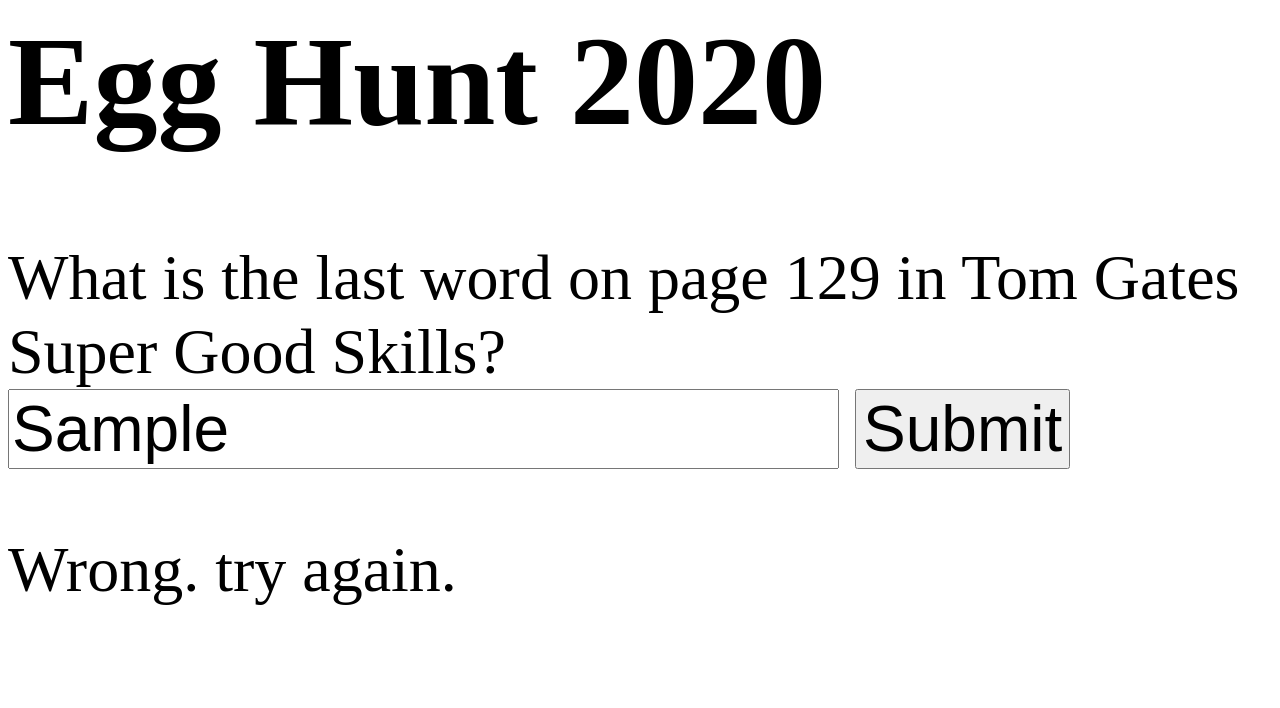
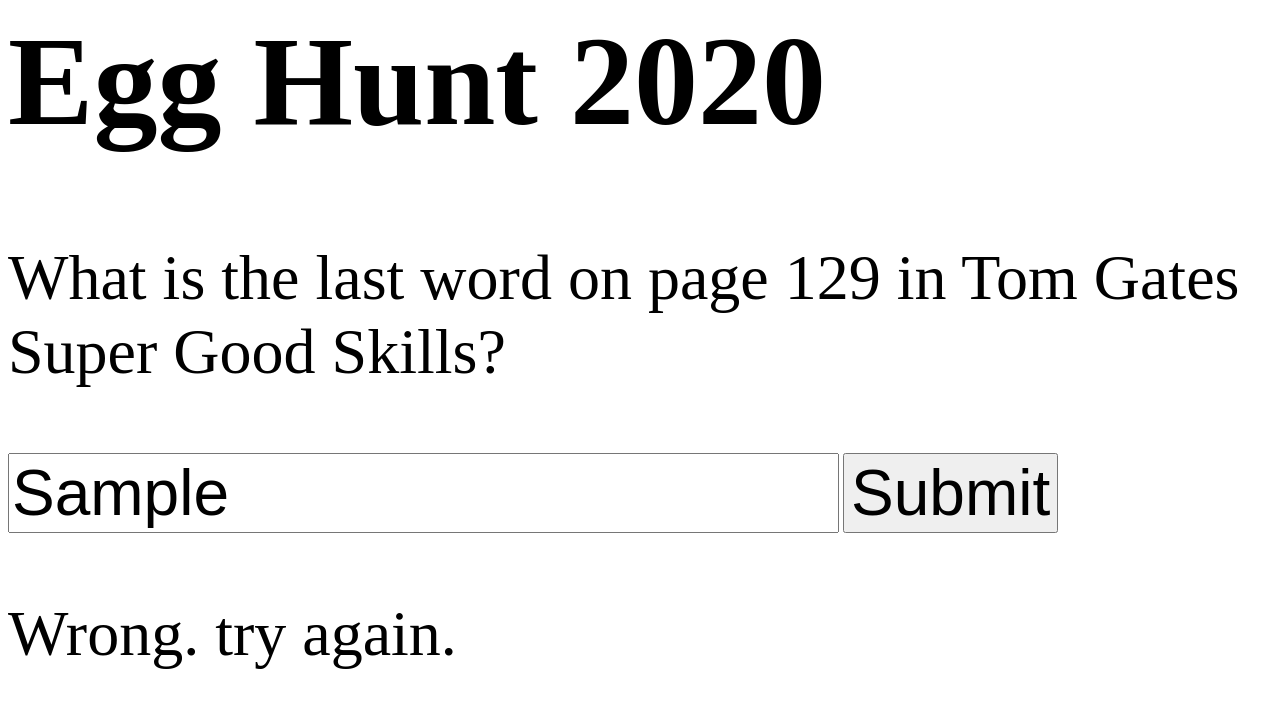
Before and after one commit to rodimvs/egghunt, a plain HTML site: page index.html in a window 1280 px wide. Both pictures are taken after typing "Sample" into the empty fields and a click on the button "Submit". Drawn offline with Linux system fonts and the light colour scheme.

Commit message:
Add files via upload

```diff
--- a/index.html
+++ b/index.html
@@ -6,7 +6,7 @@
 
 <p style="font-size:5vw;">What is the last word on page 129 in Tom Gates Super Good Skills?</pstyle="font-size:5vw;">
 
-<br>
+<p style="font-size:5vw;"> </p>
 
 <input style="font-size:5vw;" id="numb">
 
@@ -24,7 +24,7 @@
   answer = "surprise";
 
   // If x is Not a Number or less than one or greater than 10
-  if (x == "SURPRISE" || x == "surprise") {
+  if (x == "SURPRISE" || x == "surprise" || x == "Surprise") {
     text = "Correct! The next clue is...";
   } else {
     text = "Wrong. try again.";
```
